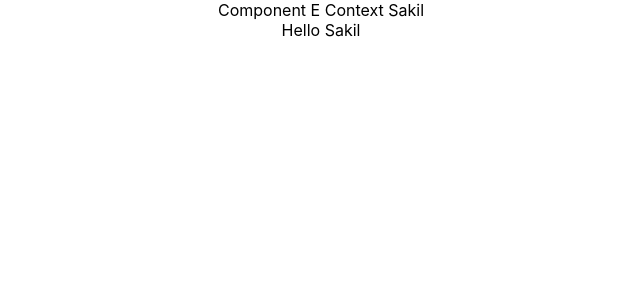
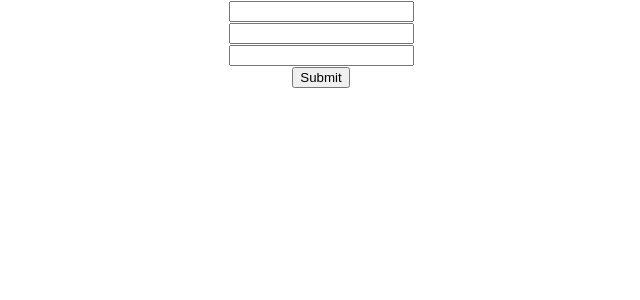
Before and after one commit to sakilbd/React-Hooks, a React (Create React App) app: page / in a window 1280 px wide. Shown: the top 300 px of the page, without its empty margins (319-959 px from the left). Built offline with nearby package versions, Linux system fonts and the light colour scheme.

Commit message:
http form added

```diff
--- a/src/App.js
+++ b/src/App.js
@@ -16,6 +16,8 @@ import ClickCounter from "./higherOrderComponents/ClickCounter";
 import HoverCounter from "./higherOrderComponents/HoverCounter";
 import ComponentC from "./context/ComponentC";
 import { UserProvider } from "./context/userContext";
+import PostList from "./httpRequest/PostList";
+import PostForm from "./httpRequest/PostForm";
 
 function App() {
   return (
@@ -41,9 +43,13 @@ function App() {
 
       {/* <ClickCounter/>
     <HoverCounter/> */}
-      <UserProvider value="Sakil">
+      {/* <UserProvider value="Sakil">
         <ComponentC />
-      </UserProvider>
+      </UserProvider> */}
+
+
+      {/* <PostList/> */}
+      <PostForm/>
     </div>
   );
 }
--- /dev/null
+++ b/src/httpRequest/PostForm.js
@@ -0,0 +1,67 @@
+import React, { Component } from "react";
+import axios from "axios";
+
+class PostForm extends Component {
+  constructor(props) {
+    super(props);
+
+    this.state = {
+      userId: "",
+      title: "",
+      body: "",
+    };
+  }
+  changeHandler = (e) => {
+    this.setState({ [e.target.name]: e.target.value });
+  };
+
+  submitHandler = (e) =>{
+      e.preventDefault();
+      console.log(this.state);
+      axios.post('https://jsonplaceholder.typicode.com/posts', this.state)
+      .then(response=>{
+          console.log(response)
+      })
+      .catch(error =>{
+          console.log(error)
+      })
+
+  }
+
+  render() {
+    const { userId, title, body } = this.state;
+    return (
+      <div>
+        <form onSubmit={this.submitHandler}>
+          <div>
+            <input
+              type="text"
+              name="userId"
+              value={userId}
+              onChange={this.changeHandler}
+            />
+          </div>
+          <div>
+            <input
+              type="text"
+              name="title"
+              value={title}
+              onChange={this.changeHandler}
+            />
+          </div>
+          <div>
+            <input
+              type="text"
+              name="body"
+              value={body}
+              onChange={this.changeHandler}
+            />
+          </div>
+          <button type="submit ">Submit</button>
+        </form>
+      </div>
+    );
+  }
+}
+
+export default PostForm;
--- /dev/null
+++ b/src/httpRequest/PostList.js
@@ -0,0 +1,49 @@
+import axios from 'axios'
+import React, { Component } from 'react'
+
+class PostList extends Component {
+  constructor(props) {
+    super(props)
+
+    this.state = {
+       posts: [],
+       errorMsg:''
+    }
+  }
+
+  componentDidMount(){
+    axios.get('https://jsonplaceholder.typicode.com/posts')
+      .then(
+        response => {
+          console.log(response.data)
+          this.setState({posts : response.data})
+        }
+      )
+      .catch(error =>{
+        console.log('error');
+        this.setState({errorMsg : 'Error Retrieving data'})
+      })
+  }
+
+
+
+  render() {
+    const {posts,errorMsg} =this.state
+    return (
+      <div>
+
+        List of Posts
+        {
+          posts.length ?
+          posts.map(post => <div key={post.id}>{post.title}</div>):
+          null
+        }
+        {
+          errorMsg ? <div>{errorMsg}</div> : null
+        }
+        </div>
+    )
+  }
+}
+
+export default PostList
```
